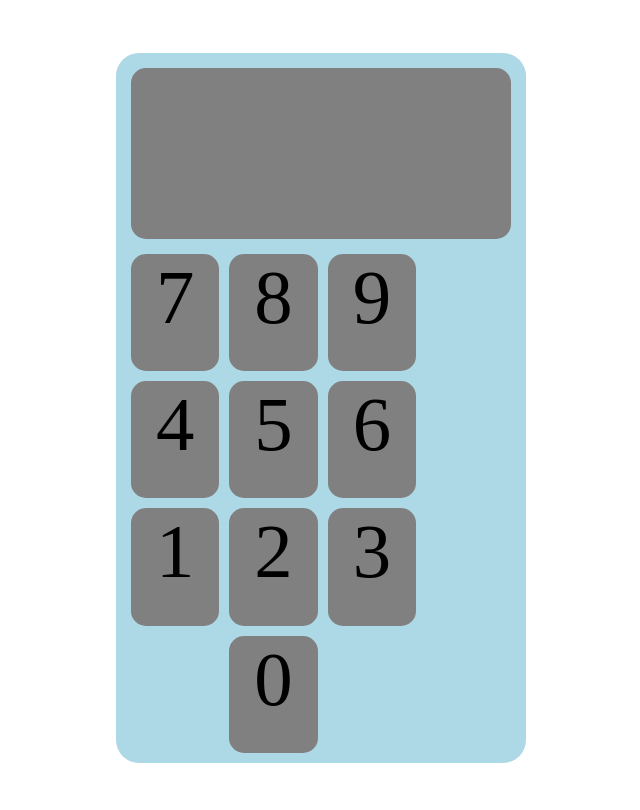
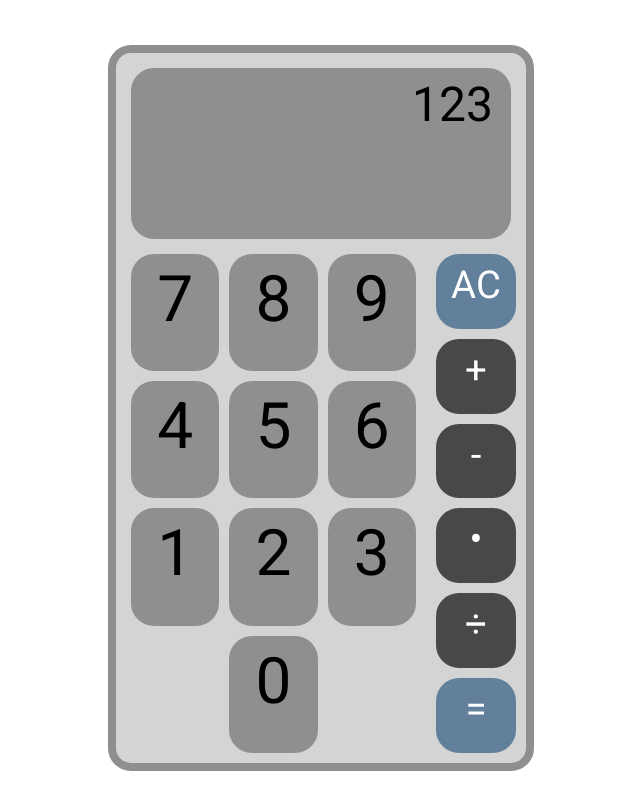
Before and after one commit to harold-guido/calculator, a plain HTML site: page index.html in a window 1280 px wide. Shown: the whole page, without its empty margins (327-967 px from the left). Drawn offline with Linux system fonts and the light colour scheme.

Commit message:
added operation buttons and gave the calculator a color palette

```diff
--- a/Assets/style.css
+++ b/Assets/style.css
@@ -1,3 +1,5 @@
+@import url("https://fonts.googleapis.com/css2?family=Roboto&display=swap");
+
 @media only screen and (max-width: 600px) {
   .calculator-container {
     max-width: 100vh;
@@ -27,17 +29,20 @@
 }
 
 .calculator-container {
-  background-color: lightblue;
+  background-color: #d4d4d4;
   flex: 1 1 100%;
 
   min-width: 400px;
   min-height: 700px;
 
   border-radius: 23px;
+  border-width: 8px;
+  border-style: solid;
+  border-color: #8f8f8f;
 
   display: grid;
-  grid-template-columns: 1fr 1fr 1fr 1fr;
-  grid-template-rows: 1.5fr 1fr 1fr 1fr 1fr;
+  grid-template-columns: repeat(4, 1fr);
+  grid-template-rows: 1.5fr repeat(4, 1fr);
 
   grid-template-areas:
     "display display display display"
@@ -51,10 +56,19 @@
 
 .screen {
   grid-area: display;
-  background-color: grey;
+  background-color: #8f8f8f;
 
   margin: 10px;
-  border-radius: 15px;
+  border-radius: 23px;
+  border-width: 8px;
+  border-style: solid;
+  border-color: #8f8f8f;
+
+  text-align: end;
+  padding-right: 10px;
+
+  font-size: 300%;
+  font-family: "Roboto", sans-serif;
 }
 
 .keypad {
@@ -63,17 +77,25 @@
   display: grid;
   grid-template-columns: repeat(3, 1fr);
   grid-template-rows: repeat(4, 1fr);
-  grid-template-areas: "n7 n8 n9" "n4 n5 n6" "n1 n2 n3" ". n0 .";
+  grid-template-areas:
+    "n7 n8 n9"
+    "n4 n5 n6"
+    "n1 n2 n3"
+    ". n0 .";
 
   margin-left: 5px;
 }
 
 .numButton {
-  font-size: 6vw;
+  font-family: "Roboto", sans-serif;
+  font-size: 5vw;
   text-align: center;
 
-  background-color: grey;
-  border-radius: 15px;
+  background-color: #8f8f8f;
+  border-radius: 23px;
+  border-width: 8px;
+  border-style: solid;
+  border-color: #8f8f8f;
   margin: 5px;
 }
 
@@ -110,4 +132,39 @@
 
 .operations {
   grid-area: operations;
+
+  margin-left: 10px;
+
+  display: grid;
+  grid-template-rows: repeat(6, 1fr);
 }
+.operation {
+  margin: 5px;
+
+  font-family: "Roboto", sans-serif;
+  font-size: 3vw;
+  text-align: center;
+  color: white;
+
+  background-color: #494848;
+  border-radius: 23px;
+  border-width: 8px;
+  border-style: solid;
+  border-color: #494848;
+  margin: 5px;
+}
+
+.special-operation {
+  background-color: #62809c;
+  border-color: #62809c;
+}
+
+.button:hover {
+  border-color: #777777;
+  background-color: #777777;
+}
+
+.special-operation:hover {
+  border-color: #89a7bf;
+  background-color: #89a7bf;
+}
--- a/Scripts/script.js
+++ b/Scripts/script.js
@@ -1,11 +1,21 @@
 // Creating Number Button Divs
+
 const keypad = document.querySelector(".keypad");
+for (let i = 0; i < 10; i++) {
+  // create divs
+  let numButton = document.createElement("div");
 
-for (let i = 0; i < 10; i++) {
-  let numButton = document.createElement("div");
+  // give divs class
   numButton.classList.add("numButton");
+  numButton.classList.add("button");
+
+  // give divs id
   numButton.id = "n" + i;
+
+  // give divs numbers
   numButton.textContent = i;
+
+  // adding divs to father
   keypad.appendChild(numButton);
 }
 
--- a/index.html
+++ b/index.html
@@ -8,9 +8,16 @@
   </head>
   <body id="page">
     <div class="calculator-container">
-      <div class="screen"></div>
+      <div class="screen">123</div>
       <div class="keypad"></div>
-      <div class="operations"></div>
+      <div class="operations">
+        <div class="operation button special-operation">AC</div>
+        <div class="operation button">+</div>
+        <div class="operation button">-</div>
+        <div class="operation button">•</div>
+        <div class="operation button">÷</div>
+        <div class="operation button special-operation">=</div>
+      </div>
     </div>
 
     <script src="Scripts/script.js"></script>
```
